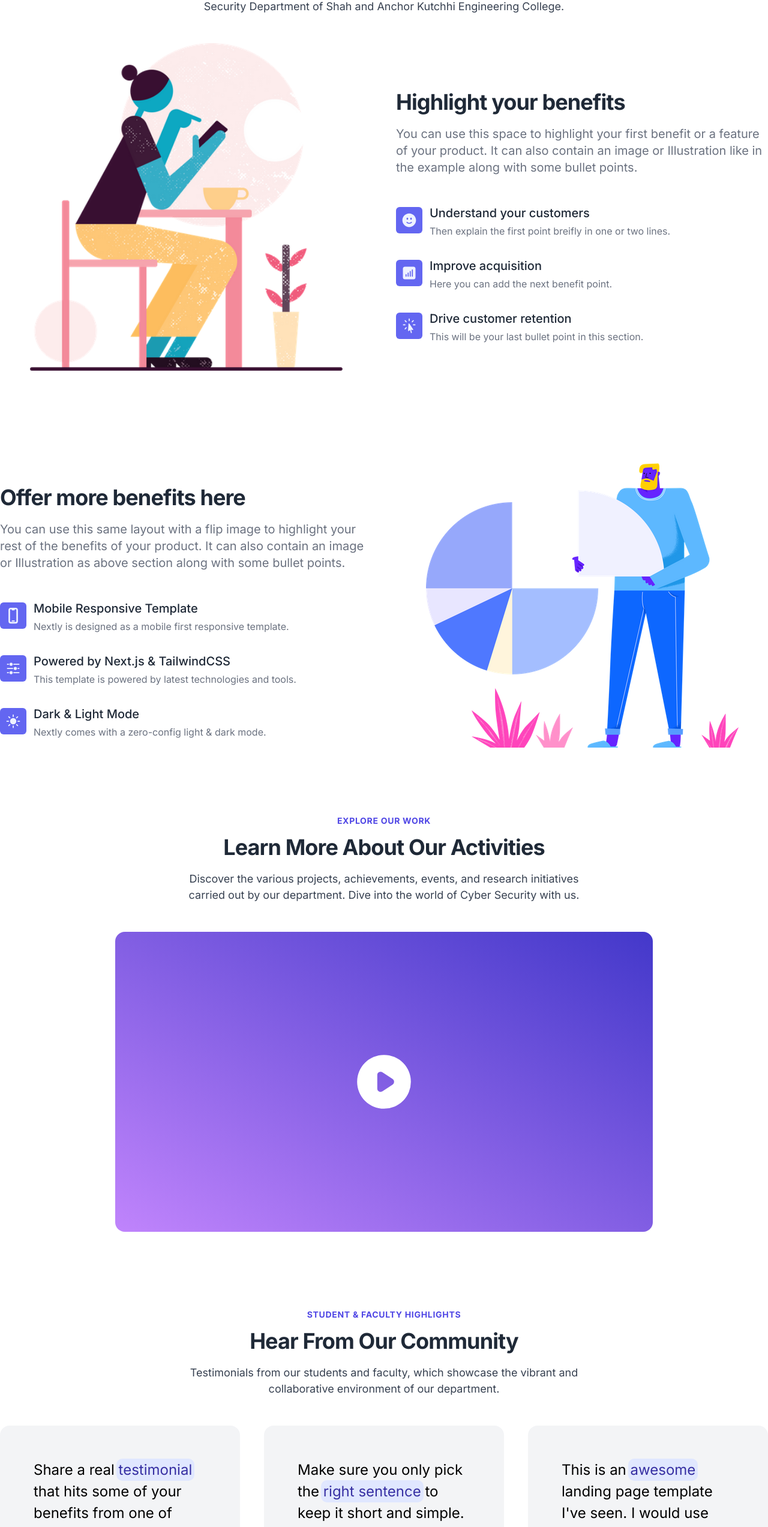
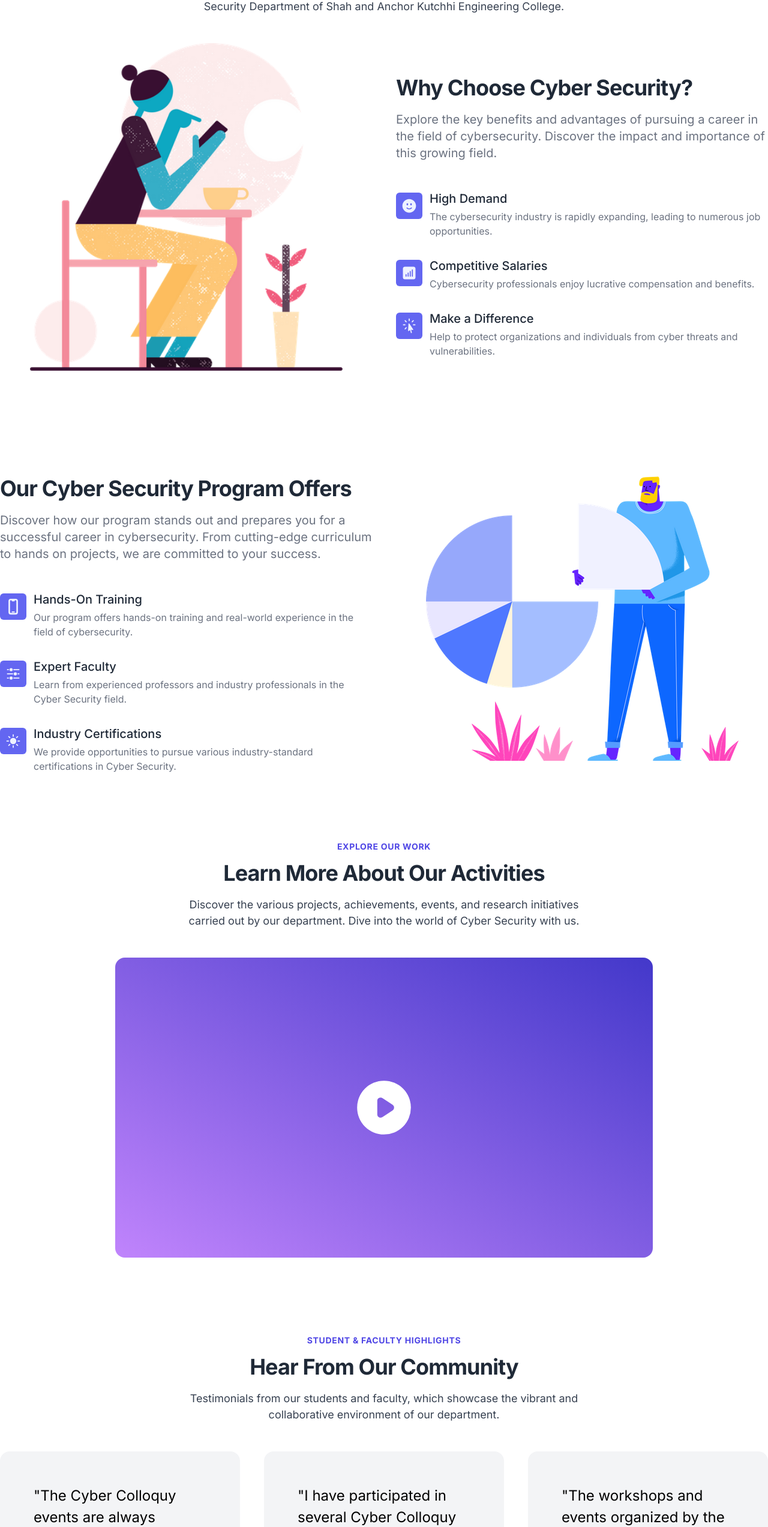
Before and after one commit to Miten15/cyber-colloquy, a Next.js app: page / in a window 1280 px wide. Shown: the part 960-3505 px from the top of the page at 60% size. Built offline with nearby package versions, Linux system fonts and the light colour scheme.

Commit message:
content updated

```diff
--- a/src/app/page.tsx
+++ b/src/app/page.tsx
@@ -30,7 +30,7 @@ export default function Home() {
       Discover the various projects, achievements, events, and research initiatives carried out by our department. Dive into the world of Cyber Security with us.
       </SectionTitle>
 
-      <Video videoId="fZ0D0cnR88E" />
+      <Video videoId="dQw4w9WgXcQ" />
 
       <SectionTitle
         preTitle="Student & Faculty Highlights"
--- a/src/components/Cta.tsx
+++ b/src/components/Cta.tsx
@@ -7,20 +7,18 @@ export const Cta = () => {
       <div className="flex flex-wrap items-center justify-between w-full max-w-4xl gap-5 mx-auto text-white bg-indigo-600 px-7 py-7 lg:px-12 lg:py-12 lg:flex-nowrap rounded-xl">
         <div className="flex-grow text-center lg:text-left">
           <h2 className="text-2xl font-medium lg:text-3xl">
-            Ready to try-out this template?
+           Ready to Join Cyber Colloquy?
           </h2>
           <p className="mt-2 font-medium text-white text-opacity-90 lg:text-xl">
-            Don&apos;t let your visitors see a poor landing.
+           Don't miss out on the opportunity to expand your knowledge, network with experts and participate in exciting competitions!
           </p>
         </div>
         <div className="flex-shrink-0 w-full text-center lg:w-auto">
           <a
-            href="https://github.com/web3templates"
-            target="_blank"
-            rel="noopener"
+              href="/events"
             className="inline-block py-3 mx-auto text-lg font-medium text-center text-indigo-600 bg-white rounded-md px-7 lg:px-10 lg:py-5 "
           >
-            Download for Free
+             Register Now!
           </a>
         </div>
       </div>
--- a/src/components/Footer.tsx
+++ b/src/components/Footer.tsx
@@ -4,7 +4,7 @@ import React from "react";
 import { Container } from "@/components/Container";
 
 export function Footer() {
-  const navigation = ["Product", "Features", "Pricing", "Company", "Blog"];
+  const navigation = ["Achievements", "Patents", "Events", "Projects", "Department Info", "Contact Us"];
   const legal = ["Terms", "Privacy", "Legal"];
   return (
     <div className="relative">
@@ -12,42 +12,23 @@ export function Footer() {
         <div className="grid max-w-screen-xl grid-cols-1 gap-10 pt-10 mx-auto mt-5 border-t border-gray-100 dark:border-trueGray-700 lg:grid-cols-5">
           <div className="lg:col-span-2">
             <div>
-              {" "}
               <Link
                 href="/"
                 className="flex items-center space-x-2 text-2xl font-medium text-indigo-500 dark:text-gray-100"
               >
                 <Image
                   src="/img/logo.svg"
-                  alt="N"
+                  alt="Cyber Colloquy"
                   width="32"
                   height="32"
                   className="w-8"
                 />
-                <span>Nextly</span>
+                <span>Cyber Colloquy</span>
               </Link>
             </div>
 
             <div className="max-w-md mt-4 text-gray-500 dark:text-gray-400">
-              Nextly is a free landing page & marketing website template for
-              startups and indie projects. Its built with Next.js & TailwindCSS.
-              And its completely open-source.
-            </div>
-
-            <div className="mt-5">
-              <a
-                href="https://vercel.com/?utm_source=web3templates&utm_campaign=oss"
-                target="_blank"
-                rel="noopener"
-                className="relative block w-44"
-              >
-                <Image
-                  src="/img/vercel.svg"
-                  alt="Powered by Vercel"
-                  width="212"
-                  height="44"
-                />
-              </a>
+              Cyber Colloquy is the website for the Cyber Security Department at Shah and Anchor Kutchhi Engineering College.
             </div>
           </div>
 
@@ -56,7 +37,7 @@ export function Footer() {
               {navigation.map((item, index) => (
                 <Link
                   key={index}
-                  href="/"
+                  href={`/${item.toLowerCase().replace(' ', '-')}`}
                   className="w-full px-4 py-2 text-gray-500 rounded-md dark:text-gray-300 hover:text-indigo-500 focus:text-indigo-500 focus:bg-indigo-100 focus:outline-none dark:focus:bg-trueGray-700"
                 >
                   {item}
@@ -81,7 +62,7 @@ export function Footer() {
             <div>Follow us</div>
             <div className="flex mt-5 space-x-5 text-gray-400 dark:text-gray-500">
                 <a
-                href="https://twitter.com/web3templates"
+                    href="https://twitter.com/"
                   target="_blank"
                   rel="noopener"
                 >
@@ -89,7 +70,7 @@ export function Footer() {
                   <Twitter />
                 </a>
                 <a
-                href="https://facebook.com/web3templates"
+                    href="https://facebook.com/"
                   target="_blank"
                   rel="noopener"
                 >
@@ -97,7 +78,7 @@ export function Footer() {
                   <Facebook />
                 </a>
                 <a
-                href="https://instagram.com/web3templates"
+                    href="https://instagram.com/"
                   target="_blank"
                   rel="noopener"
                 >
@@ -113,18 +94,9 @@ export function Footer() {
           </div>
 
         <div className="my-10 text-sm text-center text-gray-600 dark:text-gray-400">
-          Copyright © {new Date().getFullYear()}. Made with ♥ by{" "}
-          <a href="https://web3templates.com/" target="_blank" rel="noopener">
-            Web3Templates.
-          </a>{" "}
-          Illustrations from{" "}
-          <a href="https://www.glazestock.com/" target="_blank" rel="noopener ">
-            Glazestock
-          </a>
+          Copyright © {new Date().getFullYear()}. Made with ♥ by Shah and Anchor Kutchhi Engineering College.
         </div>
       </Container>
-      {/* Do not remove this */}
-      <Backlink />
     </div>
   );
 }
--- a/src/components/Testimonials.tsx
+++ b/src/components/Testimonials.tsx
@@ -13,42 +13,39 @@ export const Testimonials = () => {
         <div className="lg:col-span-2 xl:col-auto">
           <div className="flex flex-col justify-between w-full h-full bg-gray-100 px-14 rounded-2xl py-14 dark:bg-trueGray-800">
             <p className="text-2xl leading-normal ">
-              Share a real <Mark>testimonial</Mark>
-              that hits some of your benefits from one of your popular customer.
+              "The Cyber Colloquy events are always informative and have broadened my knowledge in cybersecurity."
             </p>
 
             <Avatar
               image={userOneImg}
-              name="Sarah Steiner"
-              title="VP Sales at Google"
+              name="priya sharma"
+              title="Student at Shah and Anchor"
             />
           </div>
         </div>
         <div className="">
           <div className="flex flex-col justify-between w-full h-full bg-gray-100 px-14 rounded-2xl py-14 dark:bg-trueGray-800">
             <p className="text-2xl leading-normal ">
-              Make sure you only pick the <Mark>right sentence</Mark>
-              to keep it short and simple.
+              "I have participated in several Cyber Colloquy events, and I have greatly benefited from all of them."
             </p>
 
             <Avatar
               image={userTwoImg}
-              name="Dylan Ambrose"
-              title="Lead marketer at Netflix"
+              name="Mahesh annayboeina"
+              title="Faculty at Shah and Anchor"
             />
           </div>
         </div>
         <div className="">
           <div className="flex flex-col justify-between w-full h-full bg-gray-100 px-14 rounded-2xl py-14 dark:bg-trueGray-800">
             <p className="text-2xl leading-normal ">
-              This is an <Mark>awesome</Mark> landing page template I&apos;ve
-              seen. I would use this for anything.
+              "The workshops and events organized by the Cyber Security Department at Shah and Anchor College have been very helpful for me."
             </p>
 
             <Avatar
               image={userThreeImg}
-              name="Gabrielle Winn"
-              title="Co-founder of Acme Inc"
+              name="Saahil sawant"
+              title="Alumnus of Shah and Anchor"
             />
           </div>
         </div>
@@ -82,14 +79,3 @@ function Avatar(props: Readonly<AvatarProps>) {
     </div>
   );
 }
-
-function Mark(props: { readonly children: React.ReactNode }) {
-  return (
-    <>
-      {" "}
-      <mark className="text-indigo-800 bg-indigo-100 rounded-md ring-indigo-100 ring-4 dark:ring-indigo-900 dark:bg-indigo-900 dark:text-indigo-200">
-        {props.children}
-      </mark>{" "}
-    </>
-  );
-}
--- a/src/components/data.js
+++ b/src/components/data.js
@@ -11,46 +11,46 @@ import benefitOneImg from "../../public/img/benefit-one.png";
 import benefitTwoImg from "../../public/img/benefit-two.png";
 
 const benefitOne = {
-  title: "Highlight your benefits",
-  desc: "You can use this space to highlight your first benefit or a feature of your product. It can also contain an image or Illustration like in the example along with some bullet points.",
+  title: "Why Choose Cyber Security?",
+  desc: "Explore the key benefits and advantages of pursuing a career in the field of cybersecurity. Discover the impact and importance of this growing field.",
   image: benefitOneImg,
   bullets: [
     {
-      title: "Understand your customers",
-      desc: "Then explain the first point breifly in one or two lines.",
+      title: "High Demand",
+      desc: "The cybersecurity industry is rapidly expanding, leading to numerous job opportunities.",
       icon: <FaceSmileIcon />,
     },
     {
-      title: "Improve acquisition",
-      desc: "Here you can add the next benefit point.",
+      title: "Competitive Salaries",
+      desc: "Cybersecurity professionals enjoy lucrative compensation and benefits.",
       icon: <ChartBarSquareIcon />,
     },
     {
-      title: "Drive customer retention",
-      desc: "This will be your last bullet point in this section.",
+      title: "Make a Difference",
+      desc: "Help to protect organizations and individuals from cyber threats and vulnerabilities.",
       icon: <CursorArrowRaysIcon />,
     },
   ],
 };
 
 const benefitTwo = {
-  title: "Offer more benefits here",
-  desc: "You can use this same layout with a flip image to highlight your rest of the benefits of your product. It can also contain an image or Illustration as above section along with some bullet points.",
+  title: "Our Cyber Security Program Offers",
+  desc: "Discover how our program stands out and prepares you for a successful career in cybersecurity. From cutting-edge curriculum to hands on projects, we are committed to your success.",
   image: benefitTwoImg,
   bullets: [
     {
-      title: "Mobile Responsive Template",
-      desc: "Nextly is designed as a mobile first responsive template.",
+      title: "Hands-On Training",
+      desc: "Our program offers hands-on training and real-world experience in the field of cybersecurity.",
       icon: <DevicePhoneMobileIcon />,
     },
     {
-      title: "Powered by Next.js & TailwindCSS",
-      desc: "This template is powered by latest technologies and tools.",
+      title: "Expert Faculty",
+      desc: "Learn from experienced professors and industry professionals in the Cyber Security field.",
       icon: <AdjustmentsHorizontalIcon />,
     },
     {
-      title: "Dark & Light Mode",
-      desc: "Nextly comes with a zero-config light & dark mode. ",
+      title: "Industry Certifications",
+      desc: "We provide opportunities to pursue various industry-standard certifications in Cyber Security. ",
       icon: <SunIcon />,
     },
   ],
@@ -118,7 +118,8 @@ const events = [
         title: "Cyber Colloquy 4.0: From compliance to confidence",
         year: 2025,
         date: "21st to 24th March",
-    description: "Adopting the new rules for a privacy-centric future",
+        description:
+          "Adopting the new rules for a privacy-centric future",
         location: "Seminar Hall",
         images: ["/img/events/event9.jpg", "/img/events/event10.jpg"],
         tags: ["cybersecurity", "colloquy", "quantum computing", "data science"],
```
Also changed, not shown: src/components/Faq.tsx (+15 -9 lines). Lines whose indentation alone changed are shown as unchanged.
